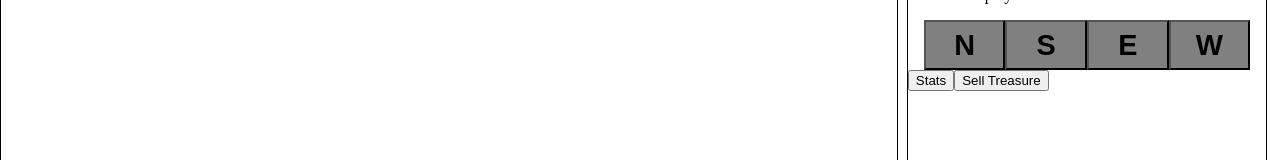
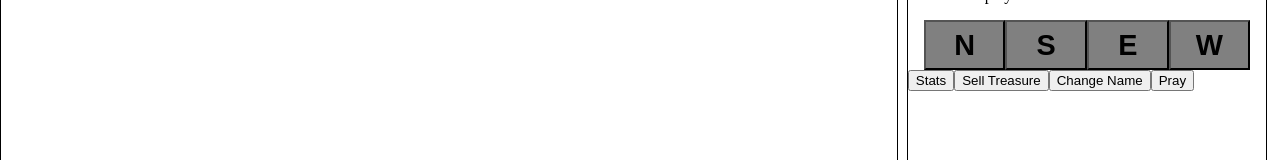
Before and after one commit to treasure-hunt/FrontEnd, a React (Create React App) app in the folder treasure-hunt/: page / in a window 1280 px wide. Shown: the part 213-373 px from the top of the page. Built offline with nearby package versions, Linux system fonts and the light colour scheme; no server answers.

Commit message:
more actions

```diff
--- a/treasure-hunt/src/Map/Main.js
+++ b/treasure-hunt/src/Map/Main.js
@@ -14,7 +14,8 @@ export class App extends Component {
 
     currentPos: [],
 
-    playerStats: []
+    playerStats: [],
+    name: ''
   }
 
   componentDidMount = () => {
@@ -154,7 +155,7 @@ export class App extends Component {
 
   sellTreasure = (item) => {
 
-    axios.post('https://lambda-treasure-hunt.herokuapp.com/api/adv/drop/',{
+    axios.post('https://lambda-treasure-hunt.herokuapp.com/api/adv/sell/',{
       "name": item
     },
     {headers:{
@@ -166,6 +167,43 @@ export class App extends Component {
       .catch(err => {
         console.log(err)
       })
+  }
+
+  nameChange = (name) => {
+
+    axios.post('https://lambda-treasure-hunt.herokuapp.com/api/adv/change_name/',{
+      "name": name
+    },
+    {headers:{
+      'Authorization': `Token ${localStorage.token}`,
+    }})
+      .then(res => {
+        console.log(res.data)
+      })
+      .catch(err => {
+        console.log(err)
+      })
+  }
+
+  pray = () => {
+
+    axios.post('https://lambda-treasure-hunt.herokuapp.com/api/adv/pray/',{
+    },
+    {headers:{
+      'Authorization': `Token ${localStorage.token}`,
+    }})
+      .then(res => {
+        console.log(res.data)
+      })
+      .catch(err => {
+        console.log(err)
+      })
+  }
+
+  handleNameChange = (event) => {
+    this.setState({
+      name: event.target.value
+    })
   }
 
 
@@ -186,6 +224,9 @@ export class App extends Component {
         players={this.state.players}
         items={this.state.items}
         sellTreasure = {this.sellTreasure}
+        nameChange = {this.nameChange}
+        handleNameChange = {this.handleNameChange}
+        pray = {this.pray}
        />
       </div>
     )
--- a/treasure-hunt/src/Map/MapInfo.js
+++ b/treasure-hunt/src/Map/MapInfo.js
@@ -12,6 +12,15 @@ export class MapInfo extends Component {
     alert = () => {
         alert("You are not in the shop")
     }
+
+    alertName = () => {
+        alert("You are not at Pirate Ry's")
+    }
+
+    alertPray = () => {
+        alert("You are not at the Shrine")
+    }
+
 
 
     render() {
@@ -49,7 +58,18 @@ export class MapInfo extends Component {
                 </div>
                 <button onClick={() => this.props.playerStats()}>Stats</button>
                 {this.props.roomData.title === "Shop" ? <button onClick={() => this.props.sellTreasure()}>Sell Treasure</button> : <button onClick={this.alert}>Sell Treasure</button>}
-
+                {this.props.roomData.title === "Pirate Ry's" ?
+                <form>
+                    <input
+                    type = "text"
+                    name = "name"
+                    onChange = {this.props.handleChanges}
+                    placeholder = "Enter a Name..."
+                    />
+                <button onClick={() => this.props.changeName()}>Change Name</button>
+                </form>
+                : <button onClick={this.alertName}>Change Name</button>}
+                {this.props.roomData.title === "Shrine" ? <button onClick={() => this.props.pray()}>Pray</button> : <button onClick={this.alertPray}>Pray</button>}
             </div>
         )
     }
```
